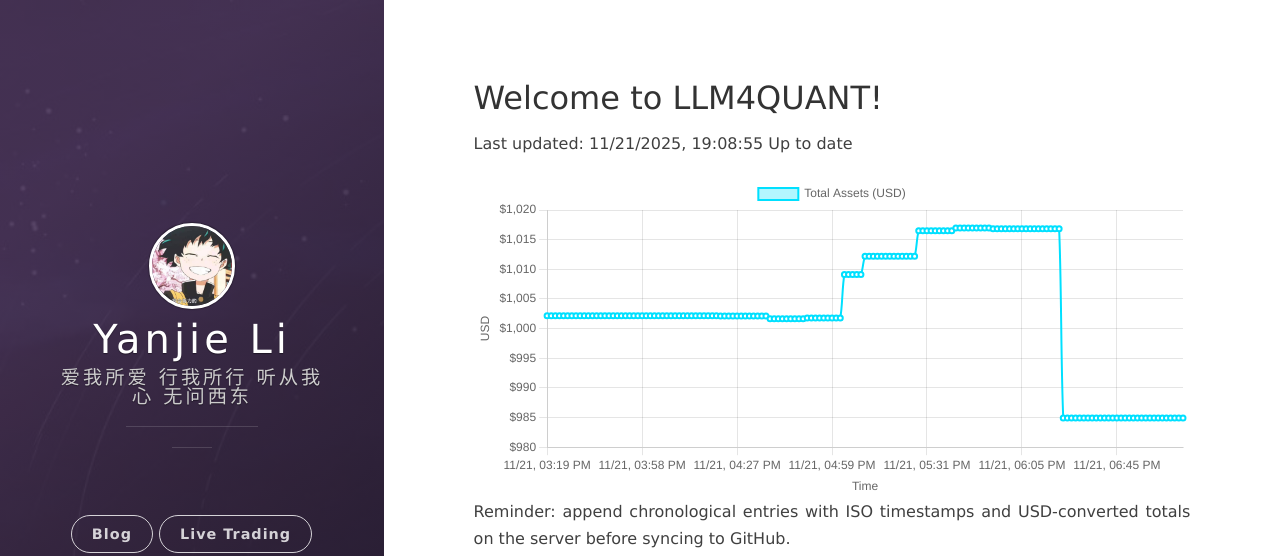
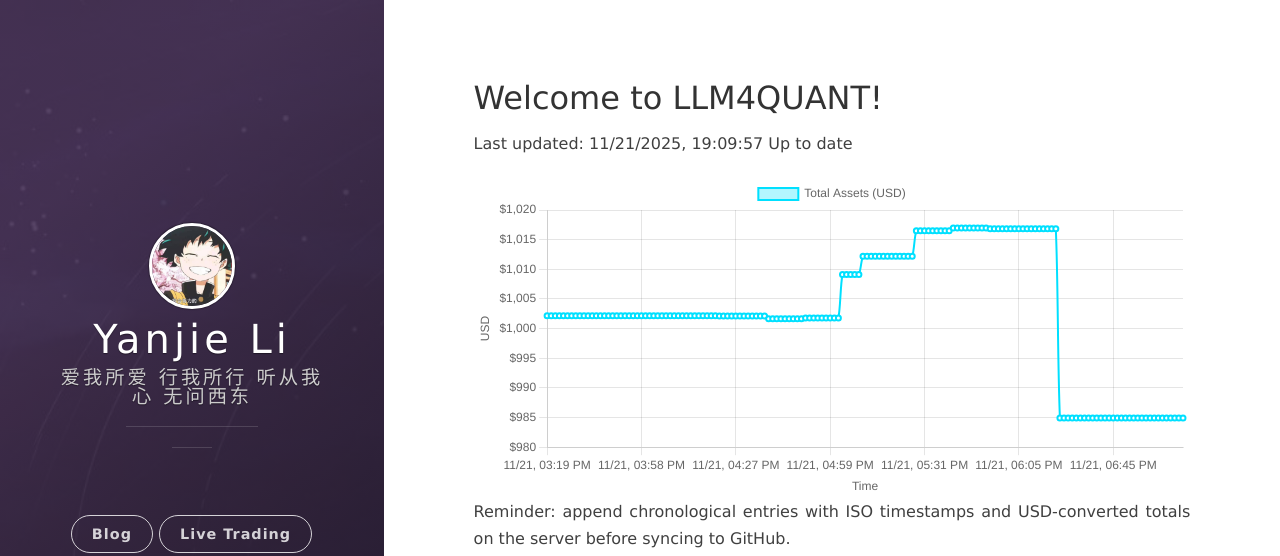
Before and after one commit to leeyegy/leeyegy.github.io, a Jekyll site: the page built from live-trading.html, in a window 1280 px wide. Shown: the top 556 px of the page. Built offline with Jekyll 4.4.1, drawn with Linux system fonts in a browser that asks for light colours; nearby versions of some CDN libraries.

Commit message:
AccountMonitor: update balance history 2025-11-22T03:09:57+08:00

```diff
--- a/assets/data/binance/balance-history.json
+++ b/assets/data/binance/balance-history.json
@@ -1,5 +1,5 @@
 {
-  "generatedAt": "2025-11-22T03:08:55+08:00",
+  "generatedAt": "2025-11-22T03:09:57+08:00",
   "asset": "total_usd_value",
   "history": [
     {
@@ -621,6 +621,10 @@
     {
       "timestamp": "2025-11-22T03:08:55+08:00",
       "totalUsd": 984.91919649
+    },
+    {
+      "timestamp": "2025-11-22T03:09:57+08:00",
+      "totalUsd": 984.91919649
     }
   ]
 }
```
